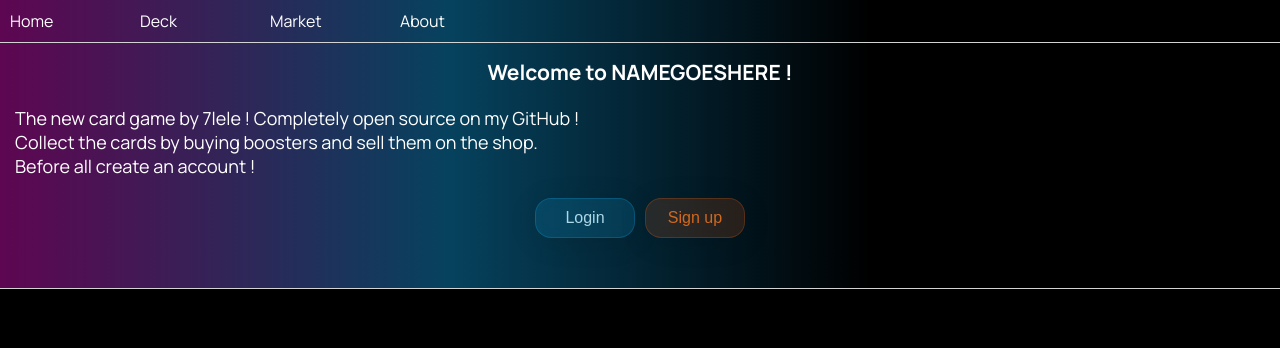
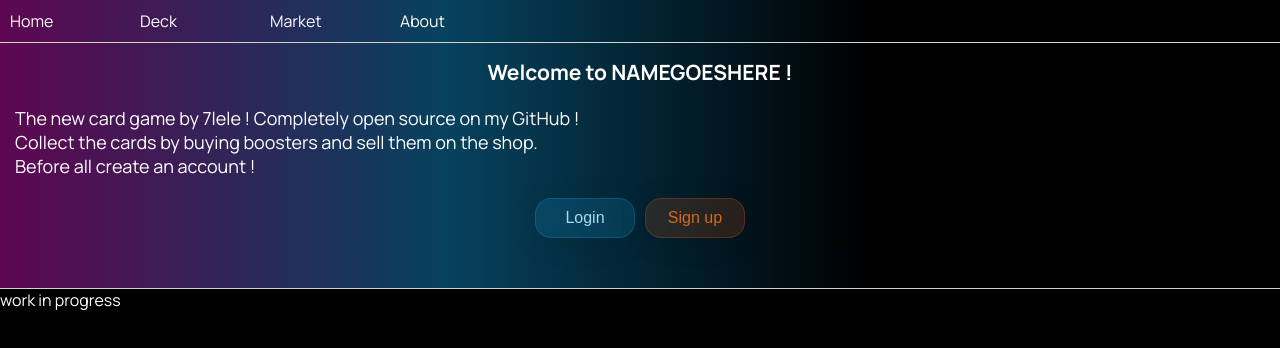
Before and after one commit to 7lele/CardGame, a website: page index.html in a window 1280 px wide. Drawn offline with Linux system fonts and the light colour scheme.

Commit message:
Inital commit

```diff
--- a/index.html
+++ b/index.html
@@ -24,8 +24,9 @@
         <button id="login-button">Login</button>
         <button id="signup-button">Sign up</button>
     </div>
-
-
+</div>
+<div class="Deck">
+    work in progress
 </div>
 <script type="module">
     // Import Firebase SDK
--- a/style.css
+++ b/style.css
@@ -158,3 +158,7 @@ body {
     gap: 10px;
     justify-content: center;
 }
+.Deck{
+    font-family: "Manrope", sans-serif;
+    color: #FFFFFF;
+}
```
